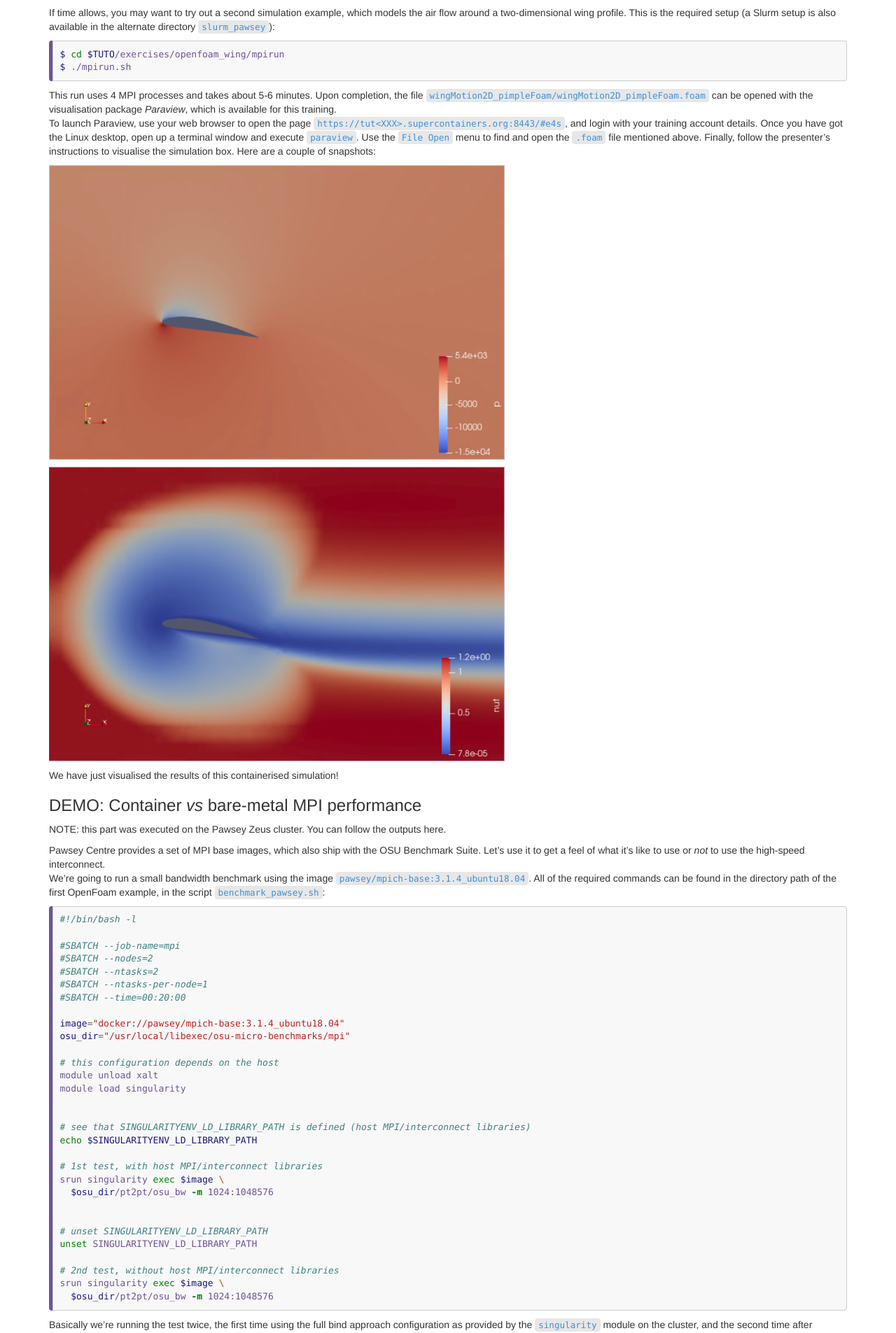
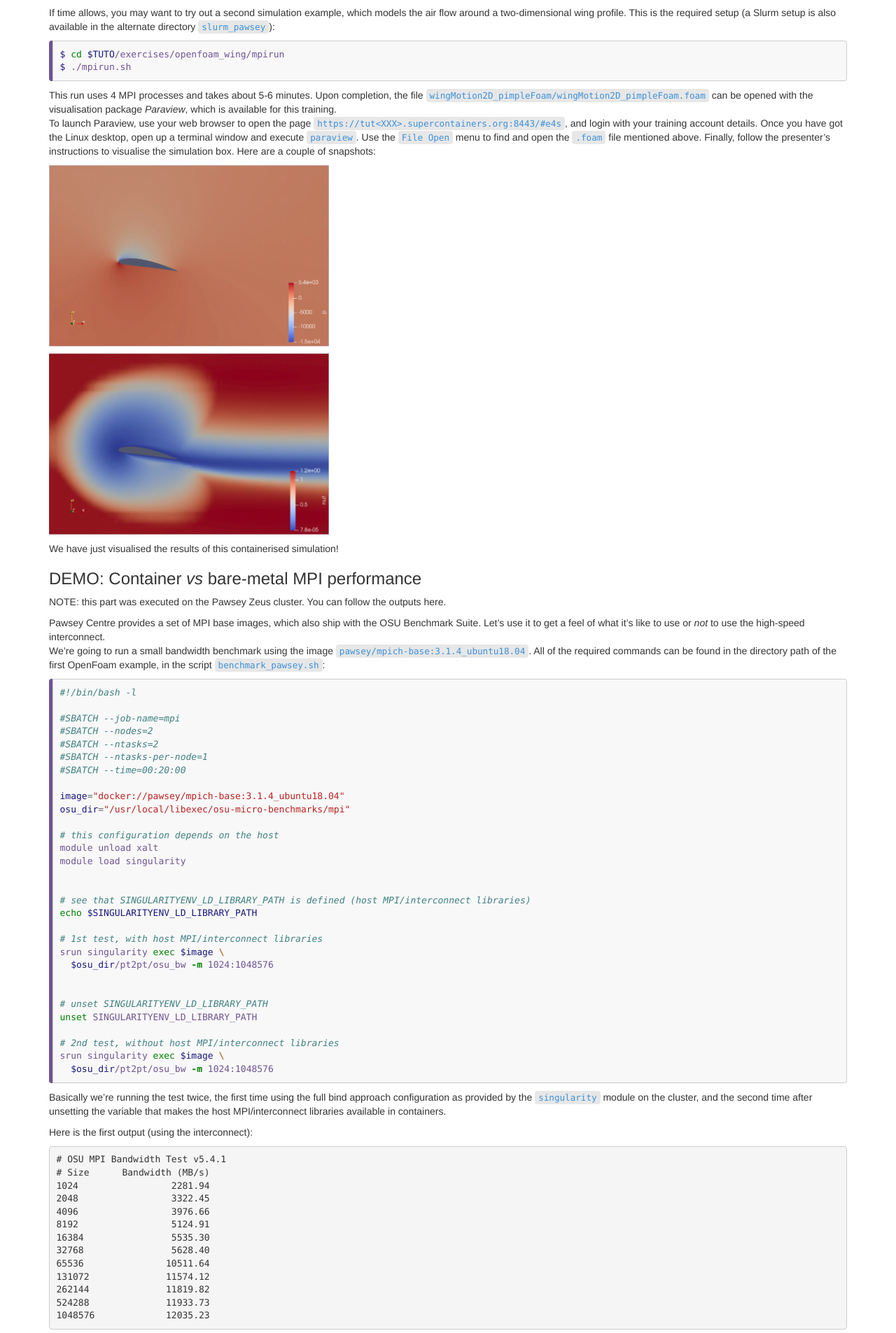
Before and after one commit to supercontainers/isc-tutorial, a Jekyll site: the page built from _episodes/14.hpc.md, in a window 1280 px wide. Shown: the part 3230-5135 px from the top of the page at 70% size. Built offline with Jekyll 4.4.1, drawn with Linux system fonts in a browser that asks for light colours.

Commit message:
wing pics resized

```diff
--- a/_episodes/14.hpc.md
+++ b/_episodes/14.hpc.md
@@ -215,9 +215,9 @@ $ ./mpirun.sh
 This run uses 4 MPI processes and takes about 5-6 minutes.  Upon completion, the file `wingMotion2D_pimpleFoam/wingMotion2D_pimpleFoam.foam` can be opened with the visualisation package *Paraview*, which is available for this training.
 To launch Paraview, use your web browser to open the page `https://tut<XXX>.supercontainers.org:8443/#e4s`, and login with your training account details.  Once you have got the Linux desktop, open up a terminal window and execute `paraview`.  Use the `File Open` menu to find and open the `.foam` file mentioned above.  Finally, follow the presenter's instructions to visualise the simulation box.  Here are a couple of snapshots:
 
-<img src="{{ page.root }}/fig/wing_p_pressure.png" alt="Wing pressure map" width="651"/>
+<img src="{{ page.root }}/fig/wing_p_pressure.png" alt="Wing pressure map" width="400"/>
 
-<img src="{{ page.root }}/fig/wing_nut_viscosity.png" alt="Wing viscosity map" width="651"/>
+<img src="{{ page.root }}/fig/wing_nut_viscosity.png" alt="Wing viscosity map" width="400"/>
 
 
 We have just visualised the results of this containerised simulation!
```
